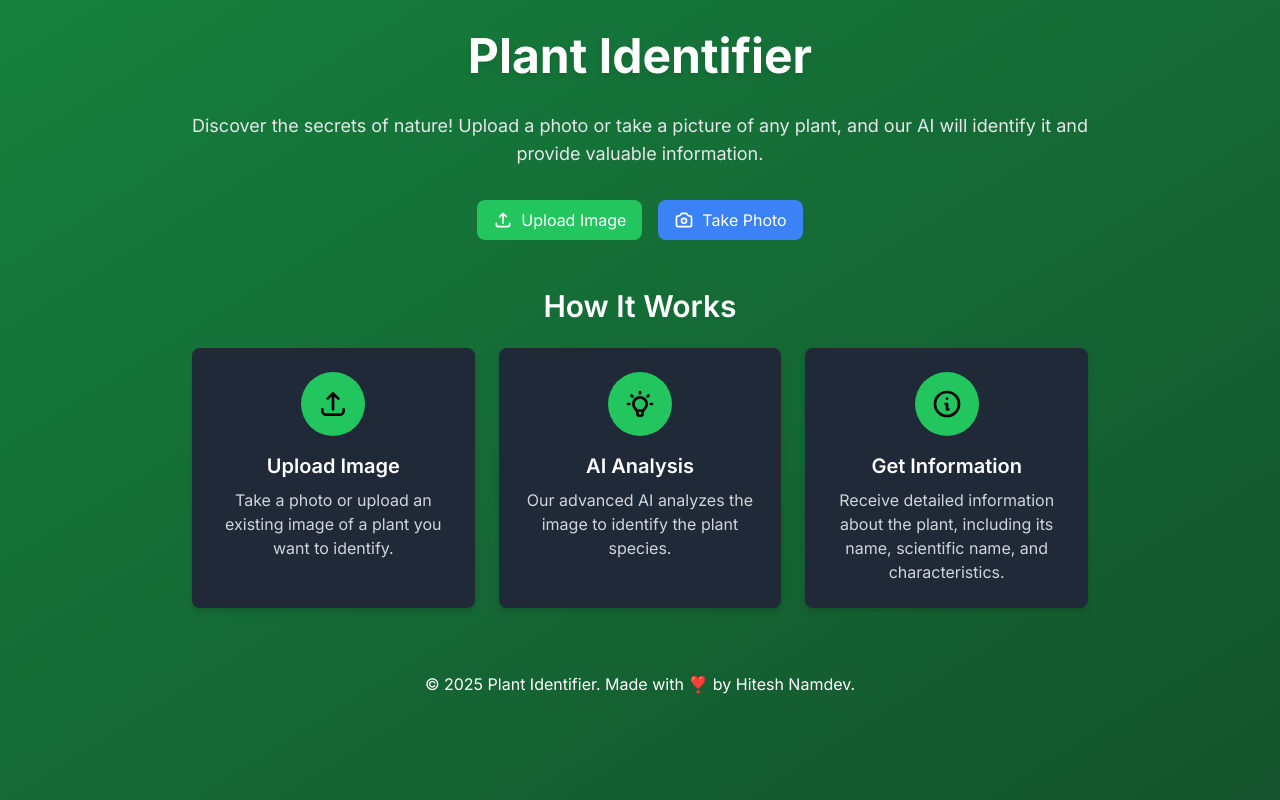
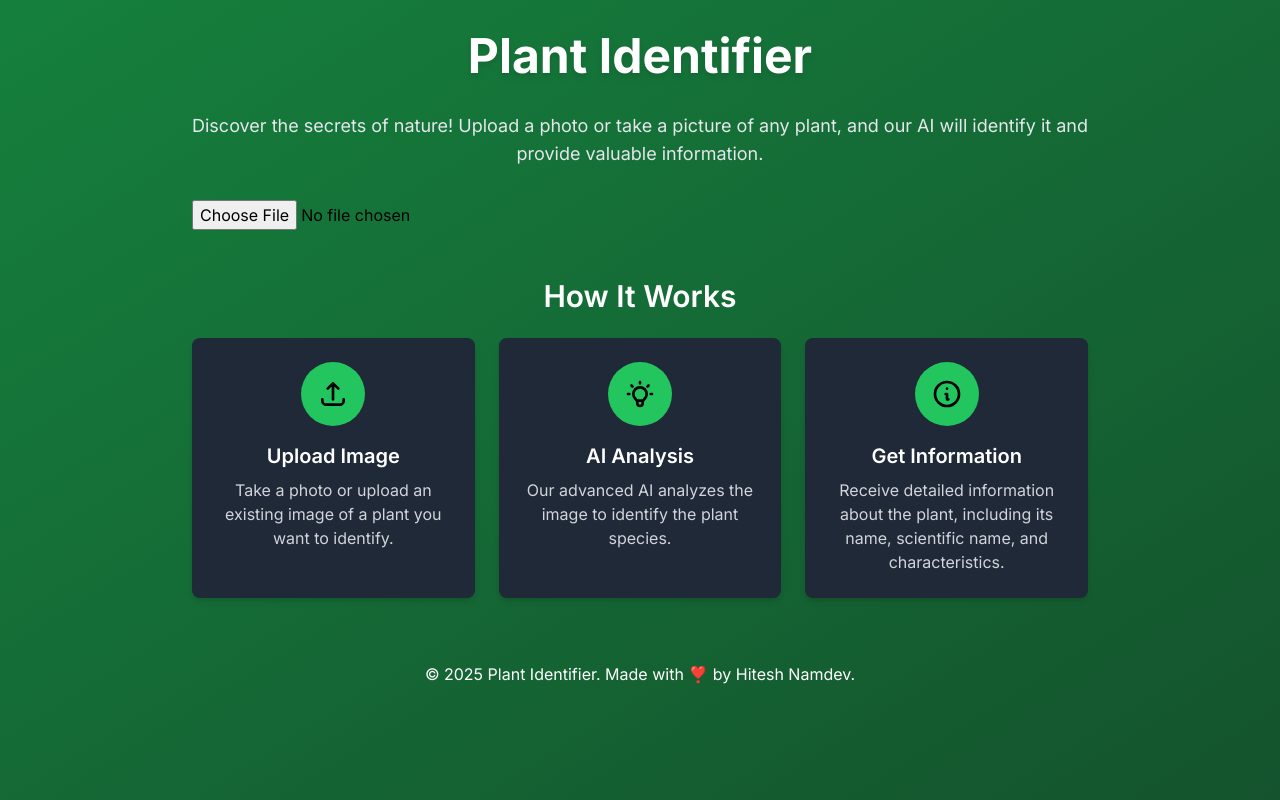
Before and after one commit to Vaibhavchitte/H-PlantIdentification, a Next.js app: page / in a window 1280 px wide. Built offline with nearby package versions, Linux system fonts and the light colour scheme; no server answers.

Commit message:
Update ImageUpload.tsx

```diff
--- a/app/components/ImageUpload.tsx
+++ b/app/components/ImageUpload.tsx
@@ -1,102 +1,51 @@
-"use client";
+// ImageUpload.tsx
+import React, { useState } from "react";
+import { ImageUploadProps } from "@/types/types"; // Import the ImageUploadProps type from types.ts
 
-import { useState, useRef } from "react";
-import { GoogleGenerativeAI } from "@google/generative-ai";
-import { ImageUploadProps } from "@/types/types";
-import { parsePlantInfo } from "@/libs/parseInfoText";
-import toast from "react-hot-toast";
-import { Icons } from "./common/Icons";
-import { PROMPT } from "@/constants/prompt";
-import { MODEL } from "@/constants/model";
-import { fileToGenerativePart } from "@/libs/generateFileAI";
+const ImageUpload = ({ setPlantInfo, setImageUrl }: ImageUploadProps) => {
+  const [image, setImage] = useState<File | null>(null);
 
-const genAI = new GoogleGenerativeAI(
-  process.env.NEXT_PUBLIC_GOOGLE_GEMINI_API_KEY!
-);
-
-export default function ImageUpload({
-  setPlantInfo,
-  setImageUrl,
-}: ImageUploadProps) {
-  const [loading, setLoading] = useState<boolean>(false);
-  const fileInputRef = useRef<HTMLInputElement>(null);
-  const cameraInputRef = useRef<HTMLInputElement>(null);
-
-  const handleImageUpload = async (e: React.ChangeEvent<HTMLInputElement>) => {
-    const file = e.target.files?.[0];
-    if (!file) return;
-
-    setLoading(true);
-
-    try {
-      const imageUrl = URL.createObjectURL(file);
-      setImageUrl(imageUrl);
-
-      const imageData = await fileToGenerativePart(file);
-      const model = genAI.getGenerativeModel({ model: MODEL });
-
-      const result = await model.generateContent([PROMPT, imageData]);
-      const response = result.response;
-      const text = response.text();
-      // console.log("Identified plant:", text);
-      setPlantInfo(parsePlantInfo(text));
-      toast.success("Plant identified successfully!");
-    } catch (error) {
-      console.error("Error identifying plant:", error);
-      toast.error("Error identifying plant. Please try again.");
-    } finally {
-      setLoading(false);
+  const handleImageChange = (event: React.ChangeEvent<HTMLInputElement>) => {
+    if (event.target.files && event.target.files[0]) {
+      const file = event.target.files[0];
+      setImage(file);
+      uploadImage(file);
     }
   };
 
+  const uploadImage = async (file: File) => {
+    // Use your method of uploading the image here
+    const imageUrl = URL.createObjectURL(file); // Replace this with your actual upload logic
+
+    setImageUrl(imageUrl); // Set the image URL
+
+    // Call Google API or other plant identification API to get plant info
+    const plantInfo = await fetchPlantInfo(file); // Assuming a function fetchPlantInfo that gets plant details
+    setPlantInfo(plantInfo);
+  };
+
+  const fetchPlantInfo = async (file: File) => {
+    // Simulating a call to a plant identification API
+    // Replace this with an actual API call to Google or any other API you are using
+    const dummyPlantInfo = {
+      name: "Rose",
+      scientificName: "Rosa",
+      family: "Rosaceae",
+      nativeRegion: "Asia, Europe",
+      description: "A beautiful flowering plant.",
+      careInstructions: "Water regularly, requires full sun.",
+      medicianValue: "Used for skin healing.",
+    };
+
+    return dummyPlantInfo;
+  };
+
   return (
-    <div className="mb-8">
-      <div className="flex justify-center space-x-4">
-        <button
-          onClick={() => fileInputRef.current?.click()}
-          className={`px-4 py-2 text-white rounded-lg transition duration-300 flex items-center ${
-            loading
-              ? "bg-gray-400 cursor-not-allowed"
-              : "bg-green-500 hover:bg-green-600"
-          }`}
-          disabled={loading}
-        >
-          <Icons.uploadIcon />
-          Upload Image
-        </button>
-        <button
-          onClick={() => cameraInputRef.current?.click()}
-          className={`px-4 py-2 text-white rounded-lg transition duration-300 flex items-center ${
-            loading
-              ? "bg-gray-400 cursor-not-allowed"
-              : "bg-blue-500 hover:bg-blue-600"
-          }`}
-          disabled={loading}
-        >
-          <Icons.cameraIcon />
-          Take Photo
-        </button>
-      </div>
-      <input
-        ref={fileInputRef}
-        type="file"
-        accept="image/*"
-        onChange={handleImageUpload}
-        className="hidden"
-      />
-      <input
-        ref={cameraInputRef}
-        type="file"
-        accept="image/*"
-        capture="environment"
-        onChange={handleImageUpload}
-        className="hidden"
-      />
-      {loading && (
-        <div className="mt-4 text-center text-white font-semibold animate-pulse">
-          Hold on, Identifying plant...
-        </div>
-      )}
+    <div>
+      <input type="file" onChange={handleImageChange} />
+      {image && <img src={URL.createObjectURL(image)} alt="Uploaded" />}
     </div>
   );
-}
+};
+
+export default ImageUpload;
```
